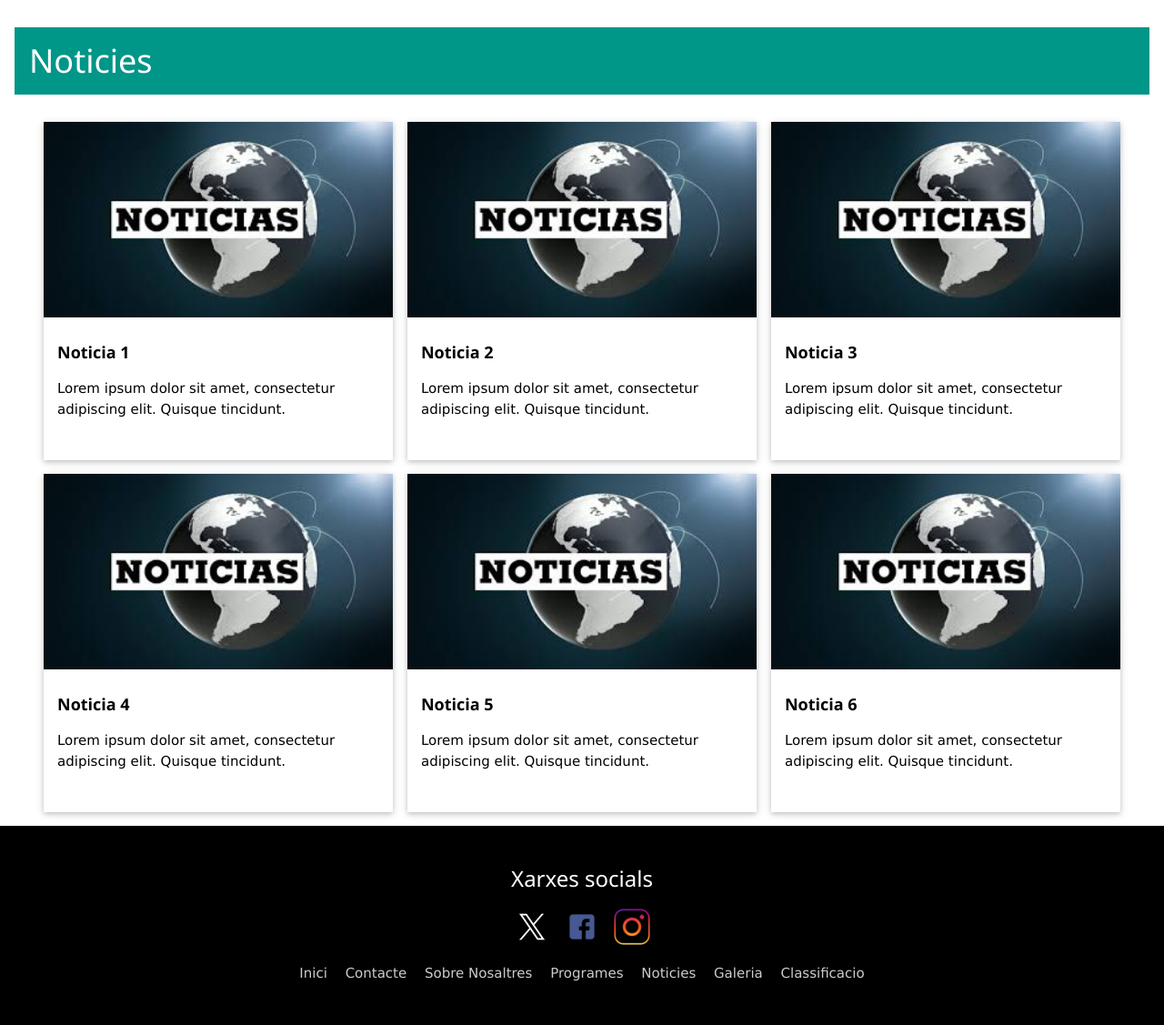
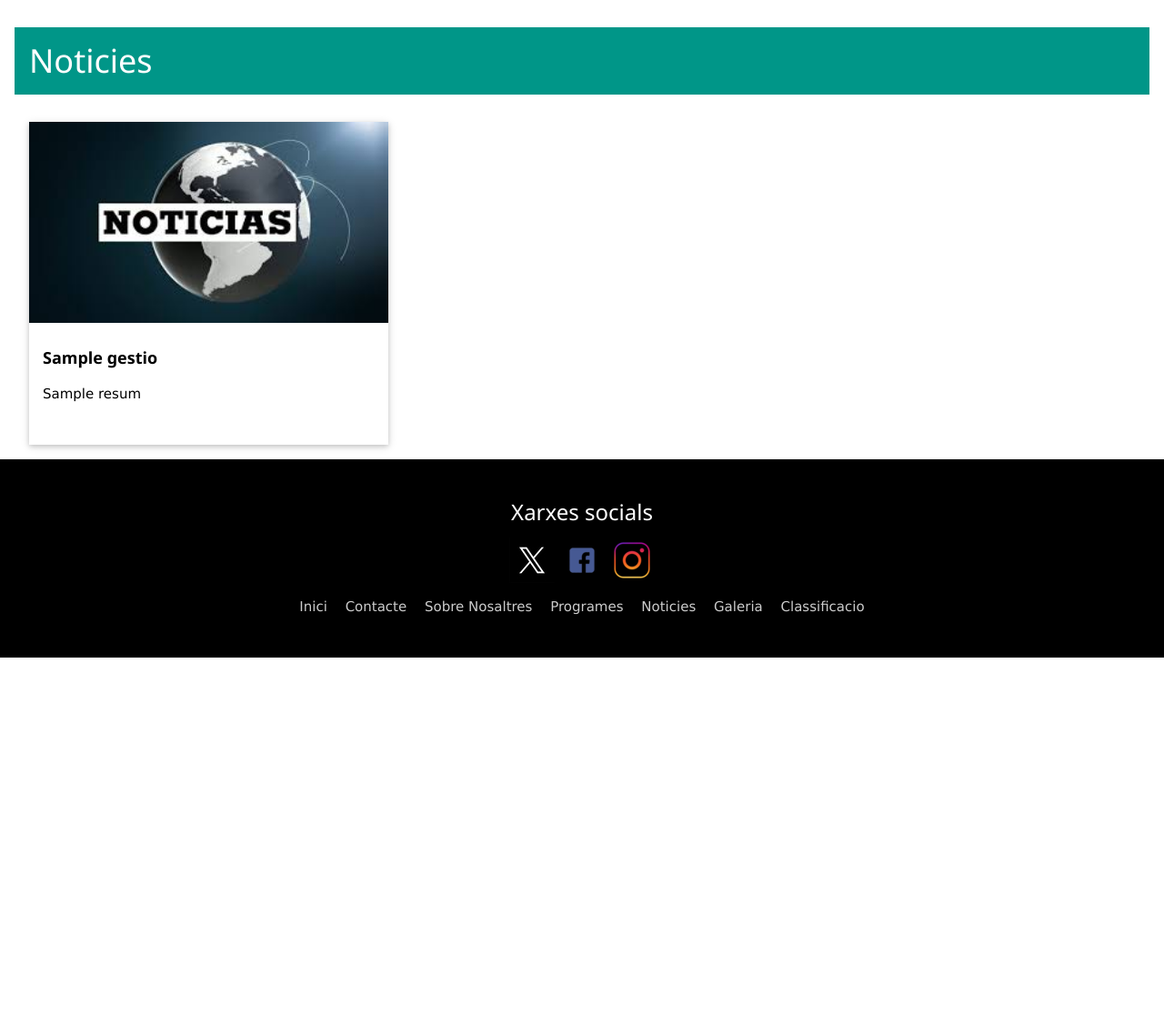
Before and after one commit to BruunoA/ProyectoFinal, a CodeIgniter 4 app: the page made by app/Views/noticies.php in a window 1280 px wide. Shown: the part 45-1172 px from the top of the page at 91% size. After the commit the page ends 768 px from the top, so only its background shows below. Run offline with PHP 8.4 and a stand-in for CodeIgniter, Linux system fonts and the light colour scheme; the template is opened without the code that fills it: most values are stand-ins (such as "Sample title", 1, 10 or a date in 2020); some libraries are stand-ins or nearby versions.

Commit message:
noticiesBBDD

```diff
--- a/app/Controllers/NoticiesController.php
+++ b/app/Controllers/NoticiesController.php
@@ -4,13 +4,16 @@ namespace App\Controllers;
 
 use App\Controllers\BaseController;
 use CodeIgniter\HTTP\ResponseInterface;
+use App\Models\GestioModel;
 
 class NoticiesController extends BaseController
 {
     public function index()
     {
         $model = new GestioModel();
-        $data['gestio'] = $model->findAll();
+        // agafa tot lo que té com a secció noticies
+        $data['gestio'] = $model->where('seccio', 'noticies')->findAll();
+        // $data['gestio'] = $model->findAll();
         return view('noticies', $data);
     }
 }
--- a/app/Views/noticies.php
+++ b/app/Views/noticies.php
@@ -12,37 +12,33 @@
 <?= $this->include('general/menu'); ?>
 
 <div class="w3-container" style="margin-top: 2rem;">
-    <div class="w3-container w3-teal">
+    <div class="w3-container w3-teal" style="margin-bottom: 2rem">
         <h1>Noticies</h1>
     </div>
-
-    <div class="w3-container" style="margin-top: 2rem;">
-    <?php
-
-for ($i = 0; $i < 6; $i++):
-    if ($i % 3 == 0): ?>
+    <?php $counter = 0; ?>
+    <?php foreach ($gestio as $noticia): ?>
+        <?php if ($counter % 3 == 0): ?>
             <div class="w3-row-padding">
         <?php endif; ?>
-
         <div class="w3-col l4 m6 s12" style="margin-bottom: 1rem;">
             <div class="w3-card news-card" style="display:flex; flex-direction: column;">
                 <a href="noticiaGrande.html">
                     <img src="<?= base_url('assets/img/noticia.jpeg'); ?>" style="width:100%">
                 </a>
                 <div class="w3-container news-container">
-                <h5><strong>Noticia <?= $i + 1 ?></strong></h5>
-                <p>Lorem ipsum dolor sit amet, consectetur adipiscing elit. Quisque tincidunt.</p>
+                    <h5><strong><?= $noticia['nom'] ?></strong></h5>
+                    <p><?= $noticia['resum'] ?></p>
                 </div>
             </div>
         </div>
-
-    <?php if ($i % 3 == 2): ?>
+        <?php $counter++; ?>
+        <?php if ($counter % 3 == 0): ?>
             </div>
         <?php endif; ?>
-
-<?php endfor; ?>
-
+    <?php endforeach; ?>
+    <?php if ($counter % 3 != 0): ?>
         </div>
+    <?php endif; ?>
 </div>
 
 <?= $this->include('general/footer'); ?>
```
Lines whose indentation alone changed are shown as unchanged.
